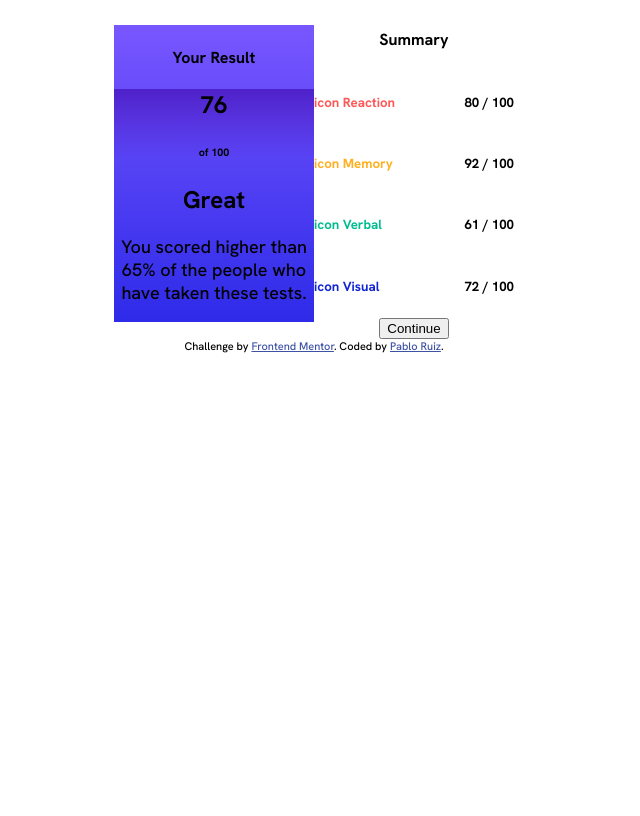
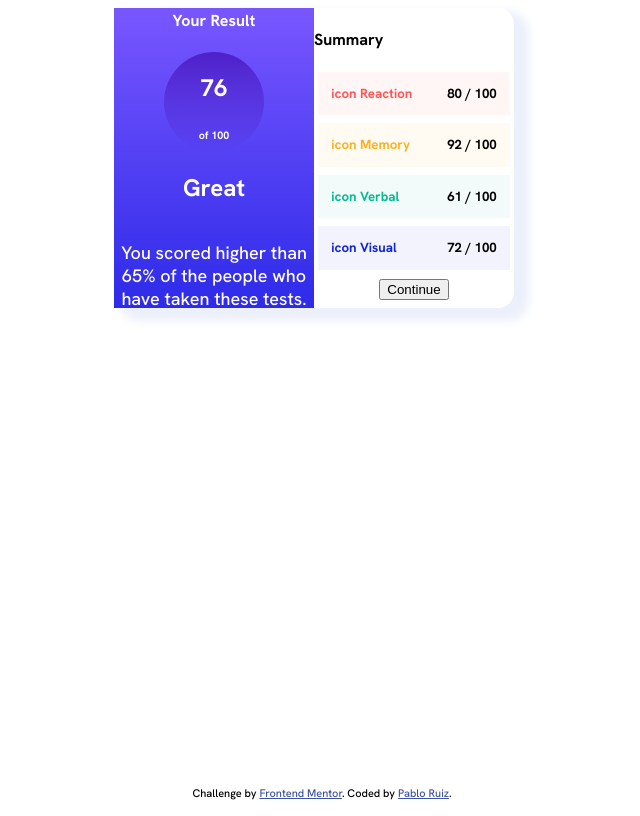
Before and after one commit to PabloRuiz92/results-summary-component-main-pablo-ruiz.github.io, a plain HTML site: page index.html in a window 1280 px wide. Shown: the whole page, without its empty margins (326-966 px from the left). Drawn offline with Linux system fonts and the light colour scheme.

Commit message:
changes in general css

```diff
--- a/CSS/style.css
+++ b/CSS/style.css
@@ -3,35 +3,55 @@ body {
     font-family: 'Hanken Grotesk', sans-serif;
     text-align: center;
     min-height: 100vh;
+    /* width: 1440px; */
 }
 
 .flex-container {
+    margin: auto;
     display: flex;
-    flex-direction: row;
-    align-items: center;
     justify-content: center;
+    width: max-content;
+    border-radius: 1em;
+    box-shadow: 10px 8px 10px 5px #ECF0FB;
 }
 
 @media (max-width: 375px) {
     .flex-container {
         flex-direction: column;
+        border-radius: 0;
+        box-shadow: none;
+        width: 100%;
     }
+}
+
+.result , .summary {
+    width: 12.5em;
+    height: 18.75em;
+    margin: 0;
+}
+
+.result {
+    display: flex;
+    flex-direction: column;
+    align-items: center;
+    justify-content: center;
+    background-image: linear-gradient(hsl(252, 100%, 67%),hsl(241, 81%, 54%));
+    color: white;
+}
+
+.circle {
+    background-image: linear-gradient(hsla(256, 72%, 46%, 1),hsla(241, 72%, 46%, 0));
+    border-radius: 100%;
+    width: 6.25em;
+    height: 6.25em;
 }
 
 p {
     font-size: 18px;
 }
 
-.result , .summary {
-    width: 200px;
-}
-
-.result {
-    background-image: linear-gradient(hsl(252, 100%, 67%),hsl(241, 81%, 54%));
-}
-
-.circle {
-    background-image: linear-gradient(hsla(256, 72%, 46%, 1),hsla(241, 72%, 46%, 0));
+.summary>h4 {
+    text-align: left;
 }
 
 .summary>div {
@@ -39,18 +59,40 @@ p {
     flex-direction: row;
     align-items: center;
     justify-content: space-between;
+    margin: .5em .25em;
+}
+
+.summary>div>h5 {
+    padding: .5em .5em;
+    margin: .5em .5em;
+}
+
+.reactionContainer {
+    background-color: #FFF6F5;
 }
 
 .reaction {
     color: hsl(0, 100%, 67%);
 }
 
+.memoryContainer {
+    background-color: #FFFBF2;
+}
+
 .memory {
     color: hsl(39, 100%, 56%);
 }
 
+.verbalContainer {
+    background-color: #F2FAFA;
+}
+
 .verbal {
     color: hsl(166, 100%, 37%);
+}
+
+.visualContainer {
+    background-color: #F3F3FD;
 }
 
 .visual {
@@ -58,7 +100,11 @@ p {
 }
 
 .attribution {
-    font-size: 11px; text-align: center;
+    font-size: 11px;
+    text-align: center;
+    position: fixed;
+    bottom: 0;
+    width: 100%;
 }
 
 .attribution a {
--- a/index.html
+++ b/index.html
@@ -27,19 +27,19 @@
     </div>
     <div class="summary">
       <h4>Summary</h4>
-      <div>
+      <div class="reactionContainer">
         <h5 class="reaction">icon Reaction</h5>
         <h5>80 / 100</h5>
       </div>
-      <div>
+      <div class="memoryContainer">
         <h5 class="memory">icon Memory</h5>
         <h5>92 / 100</h5>
       </div>
-      <div>
+      <div class="verbalContainer">
         <h5 class="verbal">icon Verbal</h5>
         <h5>61 / 100</h5>
       </div>
-      <div>
+      <div class="visualContainer">
         <h5 class="visual">icon Visual</h5>
         <h5>72 / 100</h5>
       </div>
```
